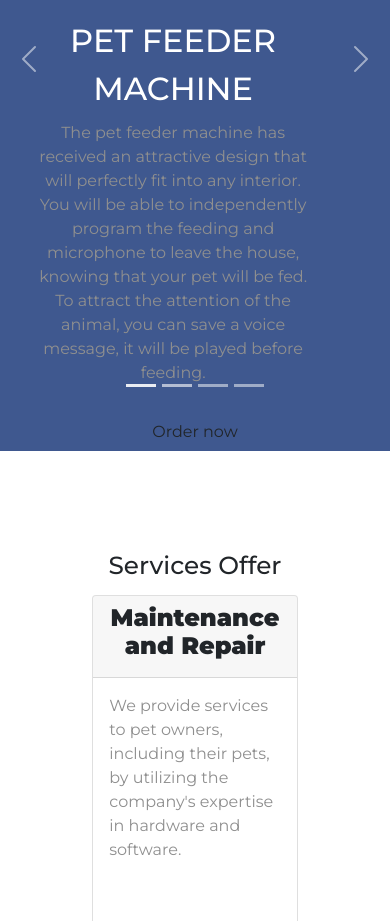
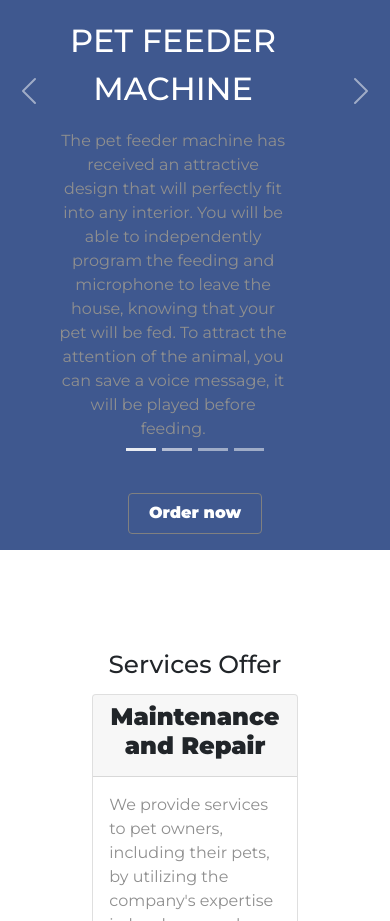
Before and after one commit to jmsphlp/petnology, a plain HTML site: page index.html in a window 390 px wide. Shown: the part 1800-2721 px from the top of the page. Drawn offline with nearby package versions, Linux system fonts and the light colour scheme.

Commit message:
Update styles.css

```diff
--- a/css/styles.css
+++ b/css/styles.css
@@ -111,6 +111,22 @@ p {
   font-size: 2rem;
   line-height: 1.5;
 }
+.carousel-item p {
+  padding: 3% 8%;
+}
+.order-btn {
+  padding: 1% 3%;
+  font-family: montserrat, sans-serif;
+  font-weight: 600;
+  margin: 1%;
+  border: 1px solid gray;
+  color: white;
+}
+.order-btn:hover {
+  background-color: gray;
+  color: white;
+}
+
 
 
 /* pricing */
@@ -125,9 +141,6 @@ p {
 }
 #services p{
   text-align: left;
-}
-.card-body {
-  height: 250px;
 }
 
 /* footer */
@@ -217,4 +230,13 @@ p {
   #title {
     text-align: center;
   }
+
+  .order-btn {
+    padding: 2% 5%;
+    font-family: montserrat, sans-serif;
+    font-weight: 600;
+    margin: 4%;
+    border: 1px solid gray;
+    color: white;
+  }
 }
```
